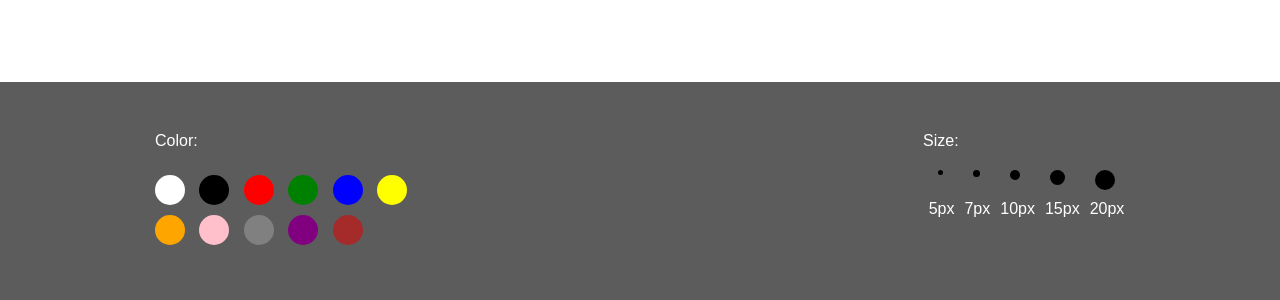
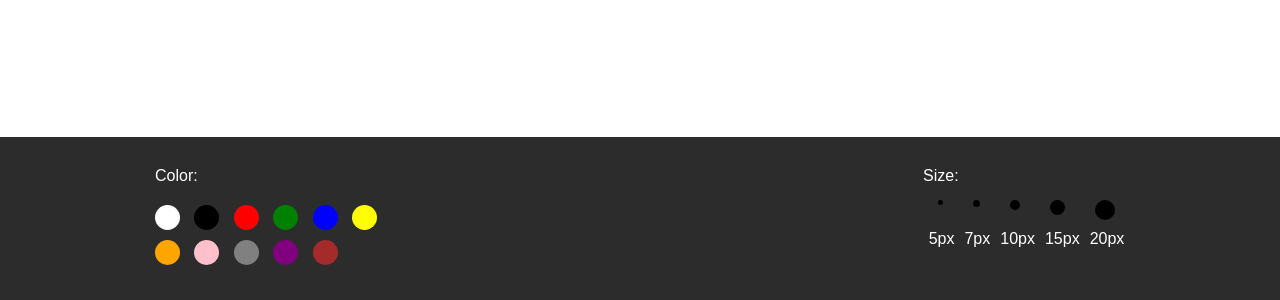
Before and after one commit to xxamii/DrawingTool, a plain HTML site: page drawer/index.html in a window 1280 px wide. Shown: the part 500-800 px from the top of the page. Drawn offline with Linux system fonts and the light colour scheme.

Commit message:
Bug fixed, bottom panel changed

```diff
--- a/drawer/script.js
+++ b/drawer/script.js
@@ -13,9 +13,13 @@ canvas.height = window.innerHeight - window.innerHeight / 10;
 
 // Code
 
+function check() {
+	click = true;
+}
+
 
 canvas.addEventListener('focusout' , (e) => ctx.beginPath());
-canvas.addEventListener('mousedown' , (e) => click = true);
+canvas.addEventListener('mousedown' , check);
 document.addEventListener('mouseup' , (e) => {
 	click = false;
 	ctx.beginPath();
@@ -50,11 +54,15 @@ function clear() {
 }
 
 function replay() {
+
+	canvas.removeEventListener('mousedown' , check);
+
 	const timer = setInterval(function() {
 		if (!coords.length)
 		{
 			clearInterval(timer);
 			ctx.beginPath();
+			canvas.addEventListener('mousedown' , check);
 			return;
 		}
 
@@ -81,6 +89,8 @@ function replay() {
 
 		ctx.beginPath();
 		ctx.moveTo(e.clientX , e.clientY);
+
+
 	} , 5)
 }
 
--- a/drawer/styles.css
+++ b/drawer/styles.css
@@ -17,10 +17,10 @@ canvas {
 .drawer-options {
 	position: absolute;
 	width: 100%;
-	padding: 50px 150px;
+	padding: 30px 150px;
 	margin: 0;
 	bottom: 0;
-	background-color: #5C5C5C;
+	background-color: #2C2C2C;
 	display: flex;
 	justify-content: space-between;
 	color: white;
@@ -28,7 +28,7 @@ canvas {
 
 p {
 	margin: 0;
-	margin-bottom: 20px;
+	margin-bottom: 15px;
 }
 
 .line-color p {
@@ -36,8 +36,8 @@ p {
 }
 
 button {
-	width: 30px;
-	height: 30px;
+	width: 25px;
+	height: 25px;
 	border: 1px solid transparent;
 	border-radius: 50%;
 	margin: 5px;
```
